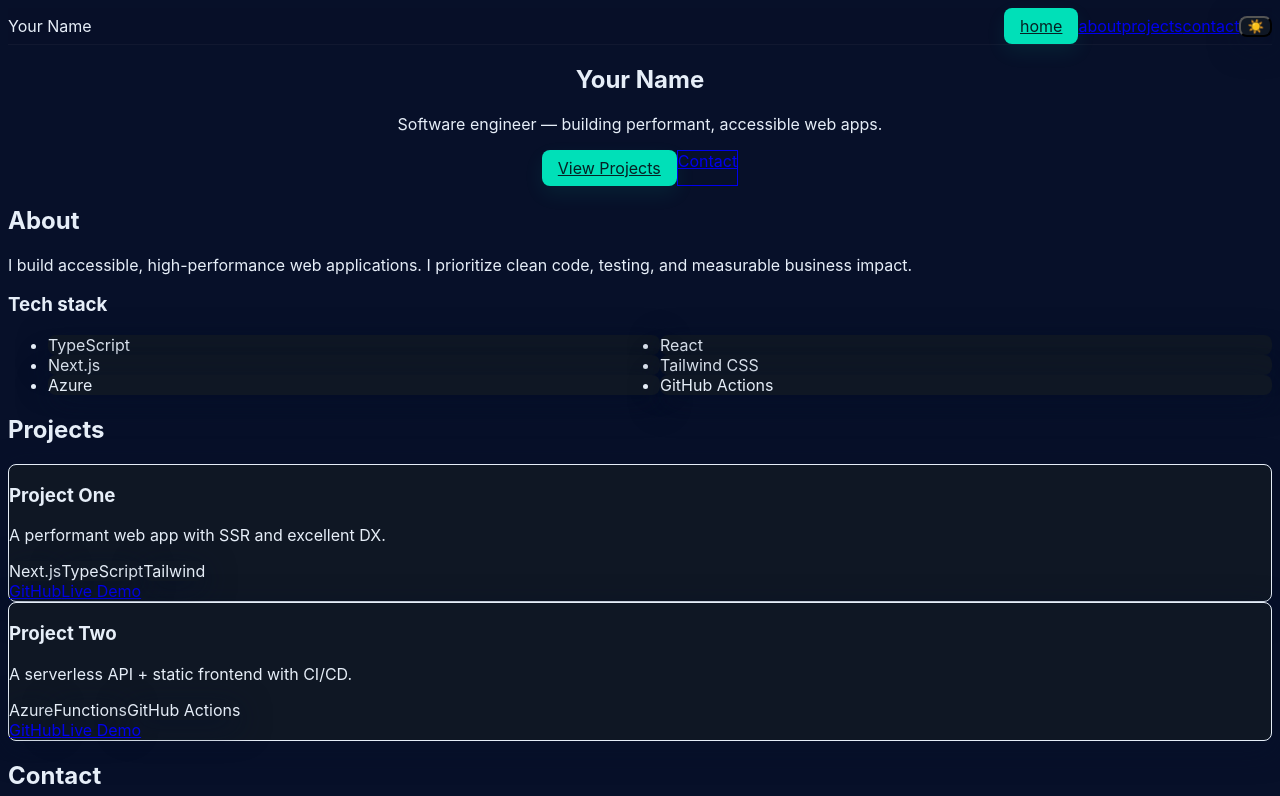
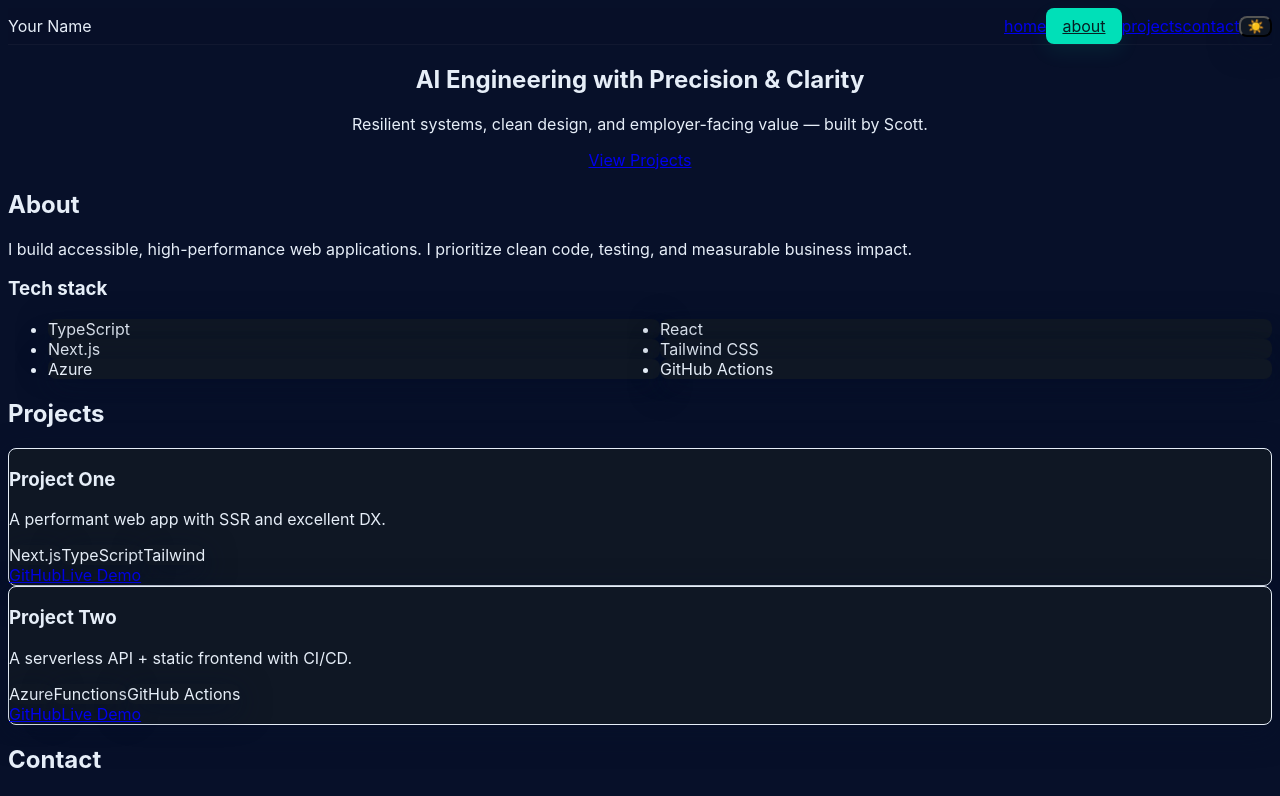
Before and after one commit to scott-ai-maker/portfolio, a Next.js app: page / in a window 1280 px wide. Shown: the top 796 px of the page. Built offline with nearby package versions, Linux system fonts and the light colour scheme.

Commit message:
Update TailwindCSS

```diff
--- a/src/components/Hero.tsx
+++ b/src/components/Hero.tsx
@@ -1,14 +1,16 @@
+// components/Hero.tsx
 export default function Hero() {
   return (
-    <section id="home" className="py-20">
-      <div className="max-w-3xl mx-auto text-center">
-        <h1 className="text-4xl sm:text-5xl font-bold text-text">Your Name</h1>
-        <p className="mt-4 text-lg text-muted">Software engineer — building performant, accessible web apps.</p>
-        <div className="mt-8 flex justify-center gap-4">
-          <a href="#projects" className="btn-primary">View Projects</a>
-          <a href="#contact" className="px-5 py-3 border rounded text-text/80">Contact</a>
-        </div>
-      </div>
+    <section className="text-center space-y-6">
+      <h1 className="text-4xl md:text-6xl font-bold tracking-tight">
+        AI Engineering with Precision & Clarity
+      </h1>
+      <p className="text-muted text-lg max-w-xl mx-auto">
+        Resilient systems, clean design, and employer-facing value — built by Scott.
+      </p>
+      <a href="#projects" className="inline-block px-6 py-3 bg-accent text-white rounded-lg hover:bg-blue-400 transition">
+        View Projects
+      </a>
     </section>
-  );
+  )
 }
--- /dev/null
+++ b/src/components/Layout.tsx
@@ -0,0 +1,16 @@
+// components/Layout.tsx
+import { ReactNode } from "react";
+
+export default function Layout({ children }: { children: ReactNode }) {
+  return (
+    <div className="min-h-screen bg-white dark:bg-primary text-gray-900 dark:text-gray-100 transition-colors duration-300">
+      <header className="sticky top-0 z-50 bg-white dark:bg-primary shadow-md">
+        {/* NavBar */}
+      </header>
+      <main className="px-4 md:px-12 py-section">{children}</main>
+      <footer className="text-center py-6 text-muted text-sm">
+        © {new Date().getFullYear()} Scott — AI Engineer
+      </footer>
+    </div>
+  )
+}
--- /dev/null
+++ b/src/components/ProjectCard.tsx
@@ -0,0 +1,32 @@
+// components/ProjectCard.tsx
+interface ProjectCardProps {
+  title: string;
+  description: string;
+  tech: string[];
+  repo: string;
+  demo: string;
+}
+
+export default function ProjectCard({ title, description, tech, repo, demo }: ProjectCardProps) {
+  return (
+    <div className="group bg-white dark:bg-gray-900 border border-gray-200 dark:border-gray-700 rounded-xl p-6 shadow hover:shadow-lg transition">
+      <h3 className="text-xl font-semibold mb-2 group-hover:text-accent">{title}</h3>
+      <p className="text-muted mb-4">{description}</p>
+      <div className="flex flex-wrap gap-2 text-sm text-muted">
+        {tech.map((t) => (
+          <span key={t} className="bg-gray-100 dark:bg-gray-800 px-2 py-1 rounded">
+            {t}
+          </span>
+        ))}
+      </div>
+      <div className="mt-4 flex gap-4">
+        <a href={repo} className="text-accent hover:underline" aria-label={`GitHub repository for ${title}`}>
+          GitHub
+        </a>
+        <a href={demo} className="text-accent hover:underline" aria-label={`Live demo for ${title}`}>
+          Live Demo
+        </a>
+      </div>
+    </div>
+  );
+}
--- a/tailwind.config.js
+++ b/tailwind.config.js
@@ -1,29 +1,28 @@
 module.exports = {
-  content: ['./src/**/*.{js,ts,jsx,tsx}'],
+  content: ['./pages/**/*.{js,ts,jsx,tsx}', './components/**/*.{js,ts,jsx,tsx}'],
+  darkMode: 'class',
   theme: {
     extend: {
+      fontFamily: {
+        sans: ['Inter', 'system-ui', 'sans-serif'],
+      },
       colors: {
-        // Modern AI / tech palette
-        bg: '#071029',
-        panel: '#0f1724',
-        muted: '#94a3b8',
-        text: '#e6eef8',
-        primary: {
-          DEFAULT: '#00E0B8',
-          600: '#00c99f',
-          400: '#33e6c2'
+        primary: '#0F172A',
+        accent: '#38BDF8',
+        muted: '#64748B',
+      },
+      spacing: {
+        'section': '6rem',
+      },
+      typography: (theme) => ({
+        DEFAULT: {
+          css: {
+            color: theme('colors.gray.800'),
+            a: { color: theme('colors.accent') },
+          },
         },
-        accent: '#7C5CFF',
-        glow: 'rgba(0,224,184,0.12)'
-      },
-      boxShadow: {
-        'glow-md': '0 8px 30px rgba(124,92,255,0.12)',
-        'glow-teal': '0 10px 30px rgba(0,224,184,0.12)'
-      },
-      fontFamily: {
-        sans: ['Inter', 'ui-sans-serif', 'system-ui', '-apple-system', 'Segoe UI', 'Roboto', 'Helvetica Neue', 'Arial']
-      }
+      }),
     },
   },
-  plugins: [],
+  plugins: [require('@tailwindcss/typography'), require('@tailwindcss/forms')],
 }
```
Also changed, not shown: 1 other file (tests, documents, lock files or other folders).
